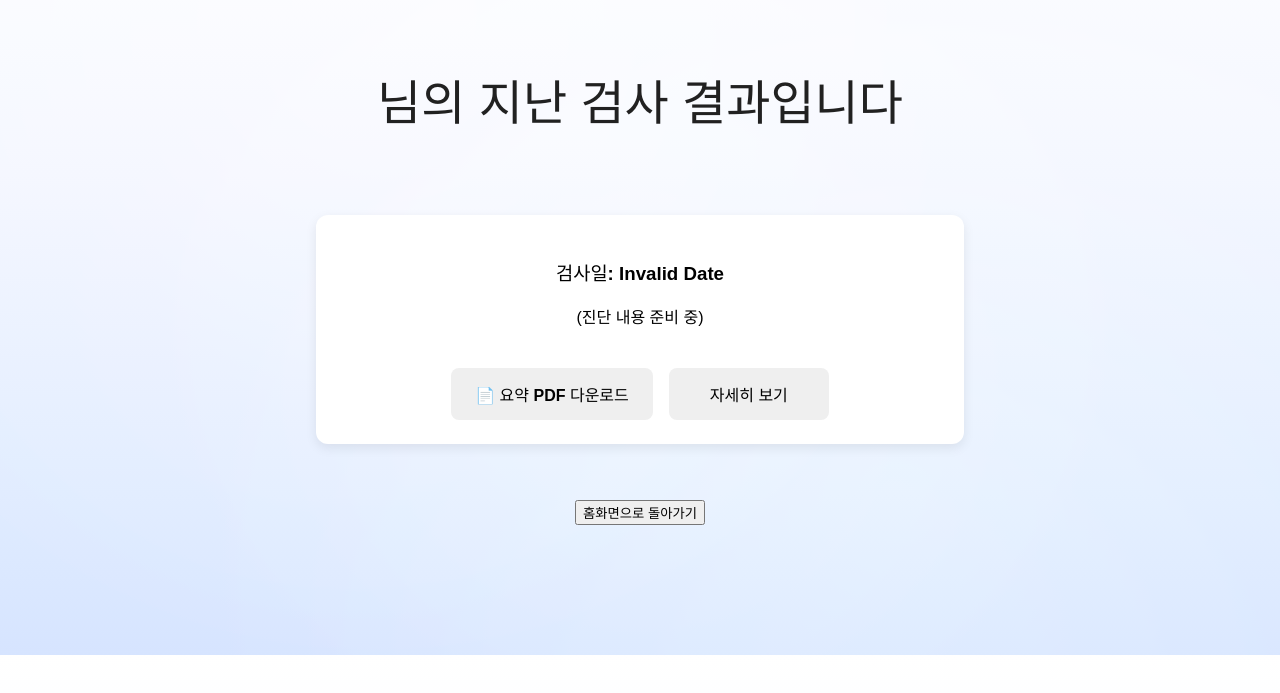
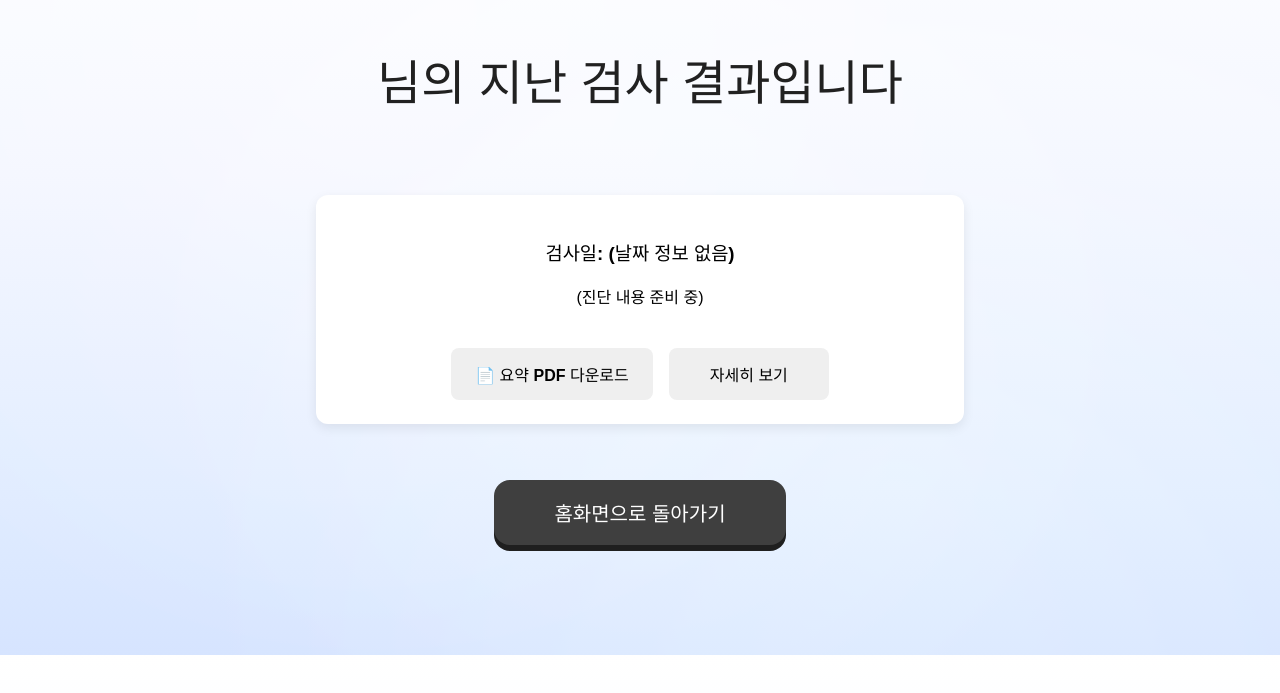
Before and after one commit to KIMCHAEYI/Blender-2025DigitalProject1, a React (Vite) app in the folder frontend/: page /result/history in a window 1280 px wide. Shown: the part 145-838 px from the top of the page. Built offline with nearby package versions, Linux system fonts and the light colour scheme; no server answers; a web font is replaced by a local one.

Commit message:
민주 : 진짜 끝?

```diff
--- a/frontend/src/pages/Result/ResultHistory.css
+++ b/frontend/src/pages/Result/ResultHistory.css
@@ -57,3 +57,28 @@
   display: flex;
   justify-content: center;
 }
+
+.btn-gohome {
+  display: inline-block;
+  background-color: #3f3f3f; /* 진한 회색 */
+  color: #fff;
+  font-size: 20px;
+  font-weight: 700;
+  border: none;
+  border-radius: 16px;
+  padding: 18px 60px;
+  box-shadow: 0 6px #1f1f1f; /* 아래 그림자 */
+  cursor: pointer;
+  transition: all 0.2s ease;
+}
+
+.btn-gohome:hover {
+  background-color: #4b4b4b;
+  transform: translateY(2px);
+  box-shadow: 0 4px #1f1f1f;
+}
+
+.btn-gohome:active {
+  transform: translateY(6px);
+  box-shadow: 0 0 #1f1f1f;
+}
--- a/frontend/src/pages/Result/ResultHistory.jsx
+++ b/frontend/src/pages/Result/ResultHistory.jsx
@@ -162,7 +162,12 @@ export default function ResultHistory() {
       <div className="result-card-box">
         <div className="result-card single-card">
           <h3>
-            검사일: {new Date(safeUser.created_at).toLocaleDateString("ko-KR")}
+            검사일:{" "}
+            {safeUser.createdAt
+              ? new Date(safeUser.createdAt).toLocaleDateString("ko-KR")
+              : safeUser.created_at
+              ? new Date(safeUser.created_at).toLocaleDateString("ko-KR")
+              : "(날짜 정보 없음)"}
           </h3>
           <p>{overall.diagnosis_summary || "(진단 내용 준비 중)"}</p>
         </div>
```
